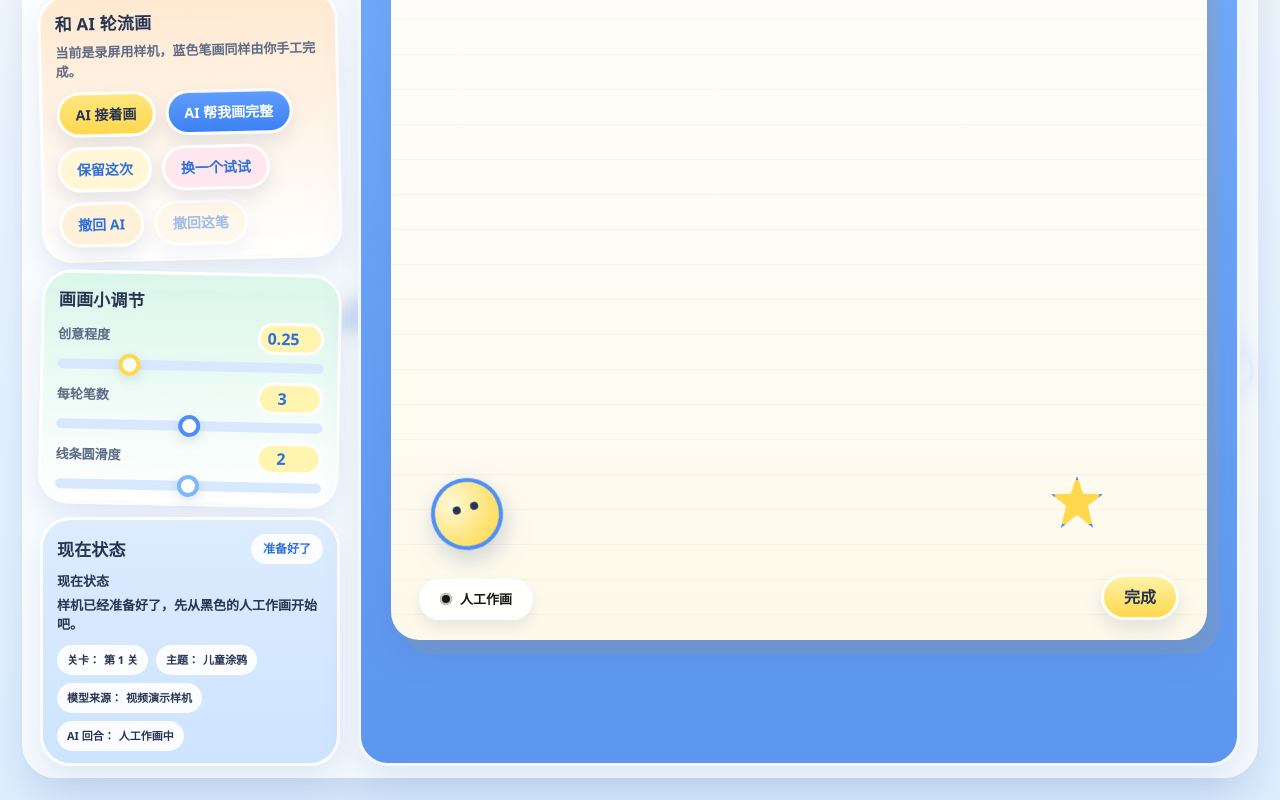
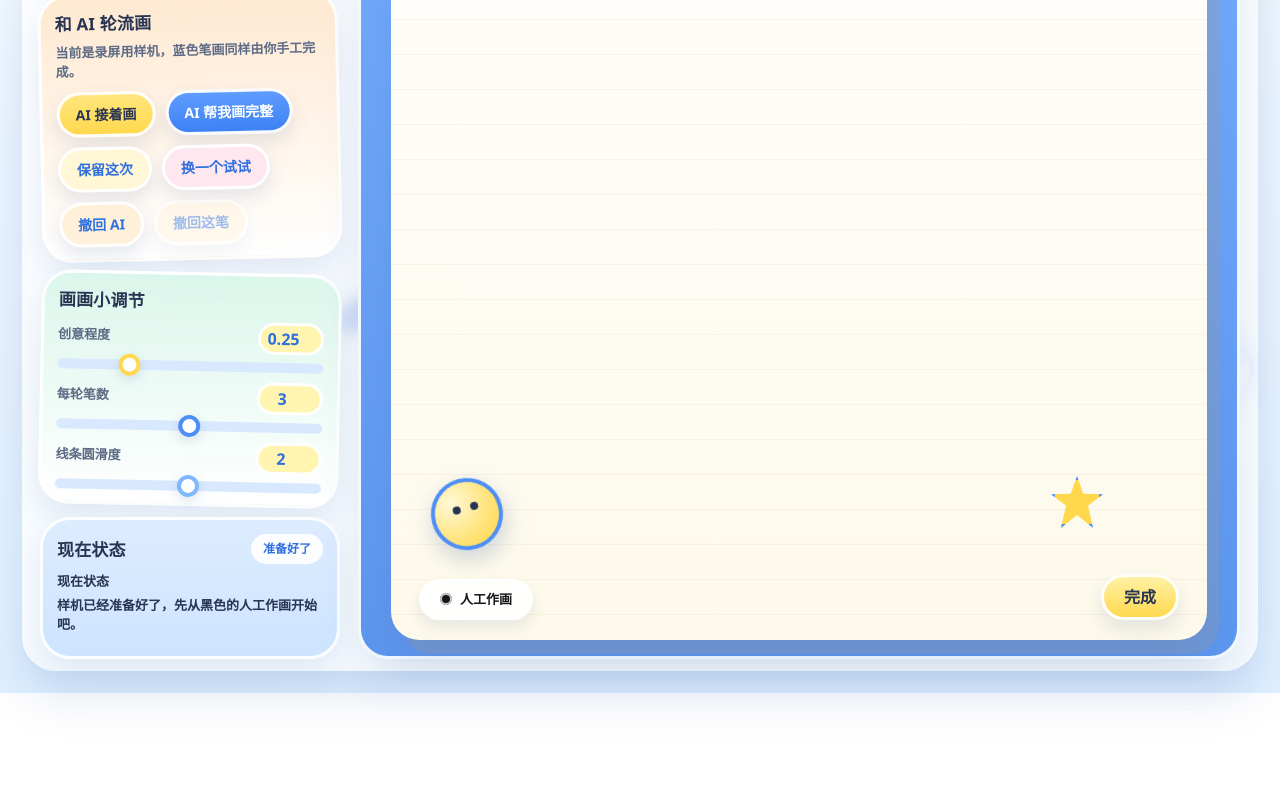
Before and after one commit to drew131382-create/drawing-cocreate-frontend-demo, a plain HTML site: page index.html in a window 1280 px wide. Shown: the part 381-1181 px from the top of the page. After the commit the page ends 1074 px from the top, so only its background shows below. Drawn offline with Linux system fonts and the light colour scheme.

Commit message:
Remove status tag pills from sidebar

```diff
--- a/index.html
+++ b/index.html
@@ -111,12 +111,6 @@ limitations under the License.
               <strong>现在状态</strong>
               <span id="textStatusMessage">-</span>
             </div>
-            <div class="status-tags">
-              <div class="status-tag"><strong>关卡：</strong><span id="textLevelValue">第 1 关</span></div>
-              <div class="status-tag"><strong>主题：</strong><span id="textModelName">-</span></div>
-              <div class="status-tag"><strong>模型来源：</strong><span id="textModelSource">-</span></div>
-              <div class="status-tag"><strong>AI 回合：</strong><span id="textRoundStatus">-</span></div>
-            </div>
           </div>
         </section>
       </aside>
--- a/ui-demo.js
+++ b/ui-demo.js
@@ -32,10 +32,6 @@ const dom = {
   valueAIStrokeCount: document.getElementById("valueAIStrokeCount"),
   inputSmoothingLevel: document.getElementById("inputSmoothingLevel"),
   valueSmoothingLevel: document.getElementById("valueSmoothingLevel"),
-  textModelName: document.getElementById("textModelName"),
-  textModelSource: document.getElementById("textModelSource"),
-  textRoundStatus: document.getElementById("textRoundStatus"),
-  textLevelValue: document.getElementById("textLevelValue"),
   textBoardLevel: document.getElementById("textBoardLevel"),
   textLastAction: document.getElementById("textLastAction"),
   textStatusMessage: document.getElementById("textStatusMessage"),
@@ -348,10 +344,6 @@ function setStatus(message, lastAction) {
 }
 
 function updateStatusUI() {
-  dom.textModelName.textContent = state.activeModel;
-  dom.textModelSource.textContent = "视频演示样机";
-  dom.textRoundStatus.textContent = `${getCurrentRoleLabel()}中`;
-  dom.textLevelValue.textContent = `第 ${state.level} 关`;
   dom.textBoardLevel.textContent = `第 ${state.level} 关`;
   dom.textLastAction.textContent = state.lastAction;
   dom.textStatusMessage.textContent = state.statusMessage;
```
